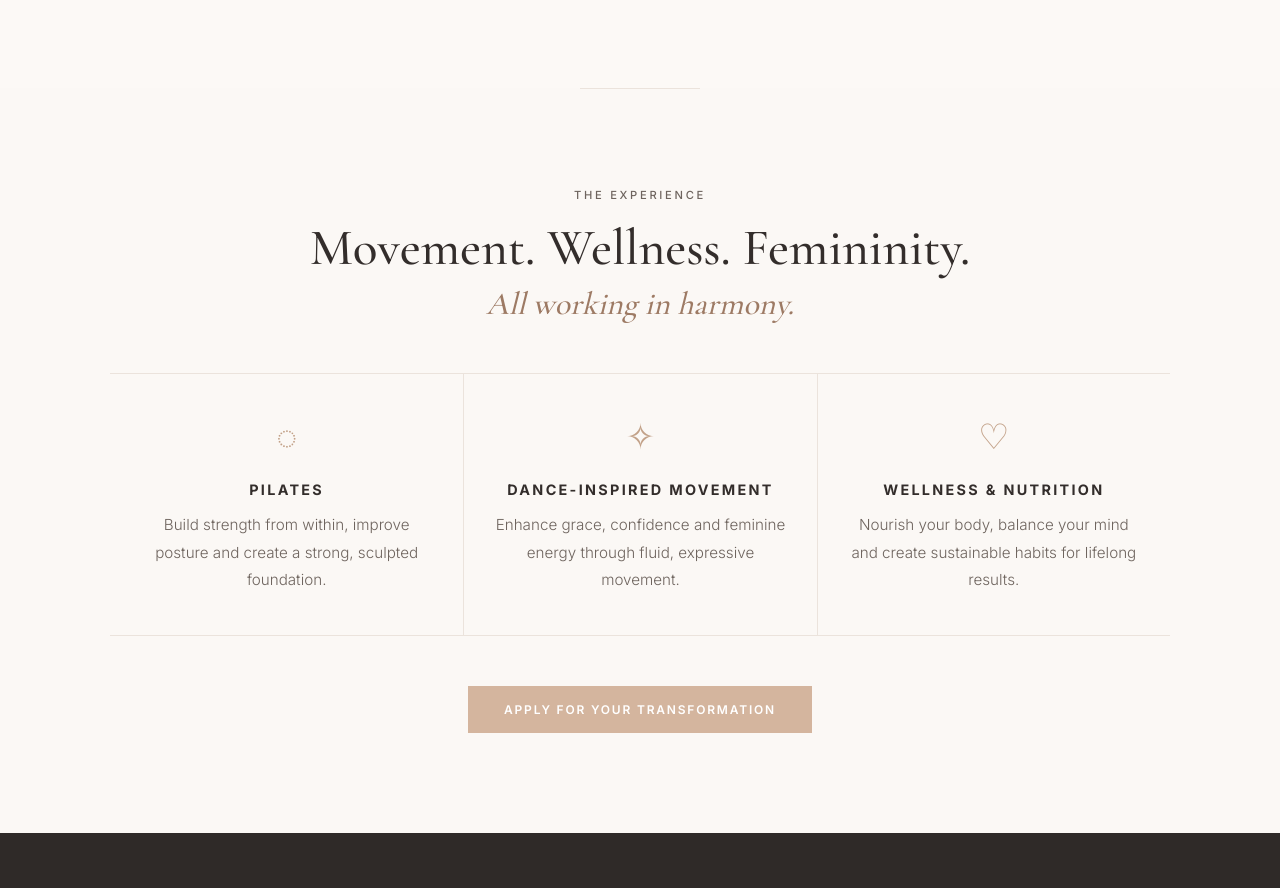
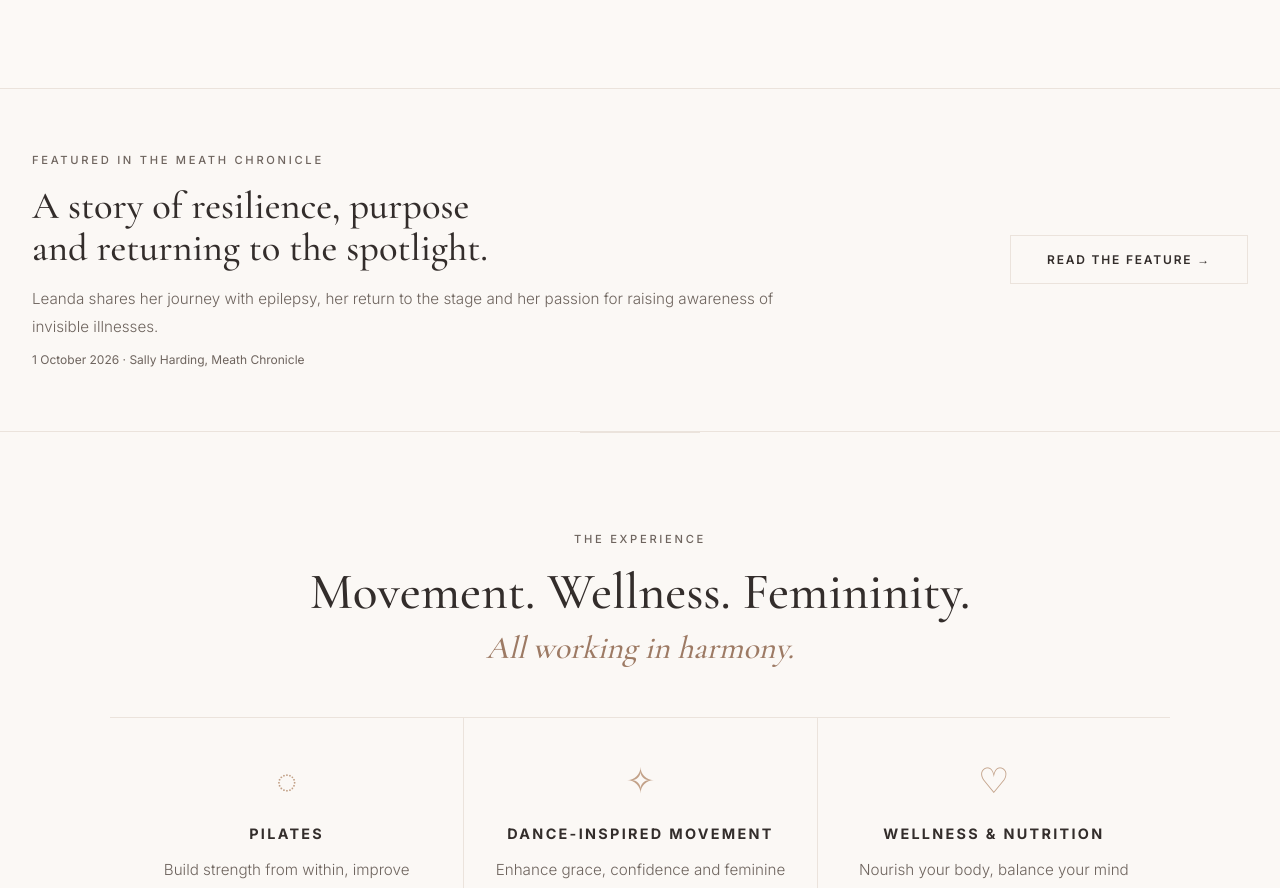
Before and after one commit to jt485-coder/LeandaTalbot, a plain HTML site: page index.html in a window 1280 px wide. Shown: the part 1845-2733 px from the top of the page. Drawn offline with nearby package versions, Linux system fonts and the light colour scheme.

Commit message:
Add Meath Chronicle press feature below About Leanda

```diff
--- a/index.html
+++ b/index.html
@@ -1003,6 +1003,20 @@
         font-size: clamp(2.4rem, 11vw, 4rem);
       }
     }
+
+    /* Press feature: Meath Chronicle, October 2026 */
+    .press-feature { scroll-margin-top: 100px; padding: 64px 0; background: var(--bg-soft); border-block: 1px solid var(--line); }
+    .press-feature-inner { display: grid; grid-template-columns: 1fr auto; align-items: center; gap: 32px; }
+    .press-feature-copy { max-width: 760px; }
+    .press-feature h2 { font-size: clamp(2rem, 3vw, 2.8rem); margin: 16px 0; }
+    .press-feature-date { display: block; margin-top: 12px; font-size: .75rem; color: var(--muted); }
+    .press-feature .btn { white-space: nowrap; }
+    .press-feature .btn:focus-visible { outline: 2px solid var(--accent-deep); outline-offset: 5px; }
+    @media (max-width: 760px) {
+      .press-feature { padding: 44px 0; }
+      .press-feature-inner { grid-template-columns: 1fr; gap: 24px; }
+      .press-feature .btn { justify-self: start; white-space: normal; }
+    }
   </style>
 </head>
 
@@ -1114,6 +1128,18 @@
           <a class="btn btn-outline" href="#apply">Learn More About Leanda</a>
         </div>
       </div>
+    </div>
+  </section>
+
+  <section class="press-feature" id="press" aria-labelledby="press-title">
+    <div class="wrap press-feature-inner">
+      <div class="press-feature-copy">
+        <div class="kicker">Featured in the Meath Chronicle</div>
+        <h2 id="press-title">A story of resilience, purpose<br>and returning to the spotlight.</h2>
+        <p>Leanda shares her journey with epilepsy, her return to the stage and her passion for raising awareness of invisible illnesses.</p>
+        <time class="press-feature-date" datetime="2026-10-01">1 October 2026 &middot; Sally Harding, Meath Chronicle</time>
+      </div>
+      <a class="btn btn-outline" href="https://www.meathchronicle.ie/2026/10/01/donacarney-woman-turns-epilepsy-journey-into-a-victorious-return-to-the-spotlight/" target="_blank" rel="noopener noreferrer" aria-label="Read Leanda's feature in the Meath Chronicle (opens in a new tab)">Read the feature &rarr;</a>
     </div>
   </section>
 
```
